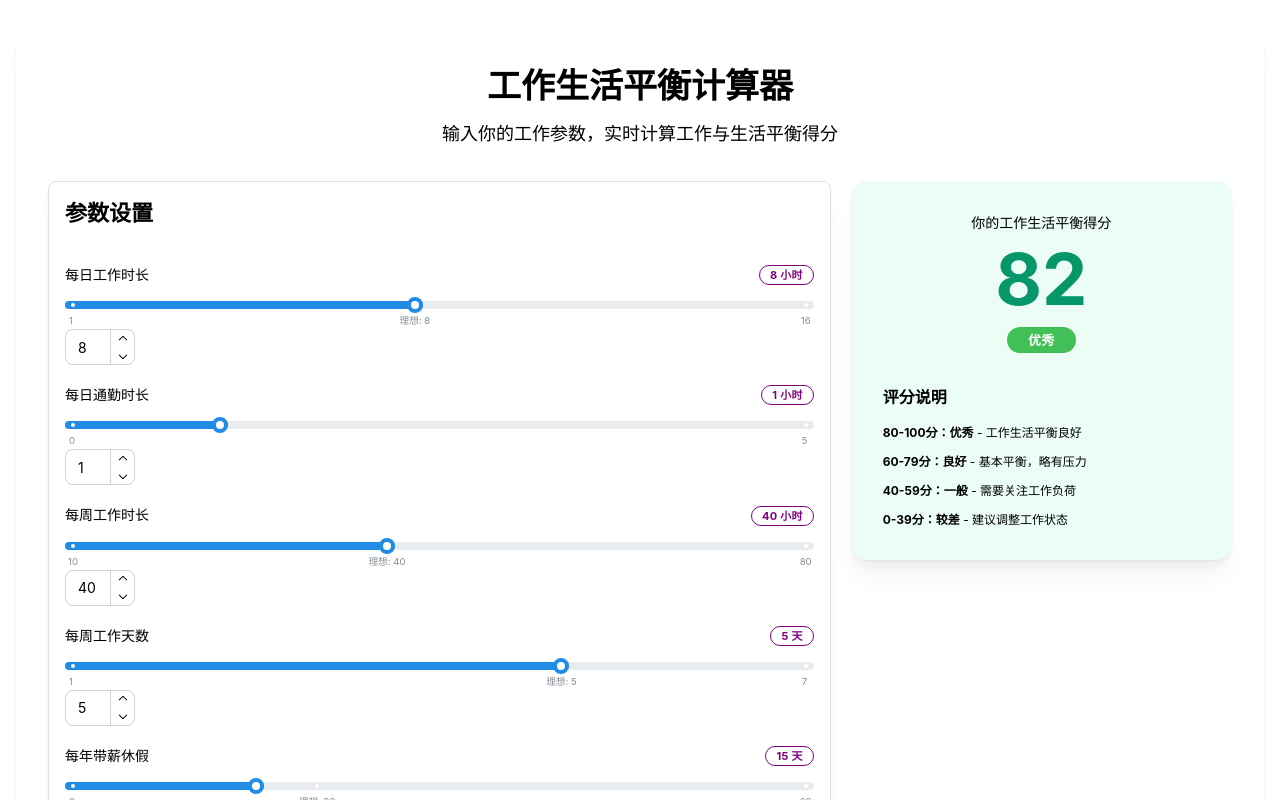
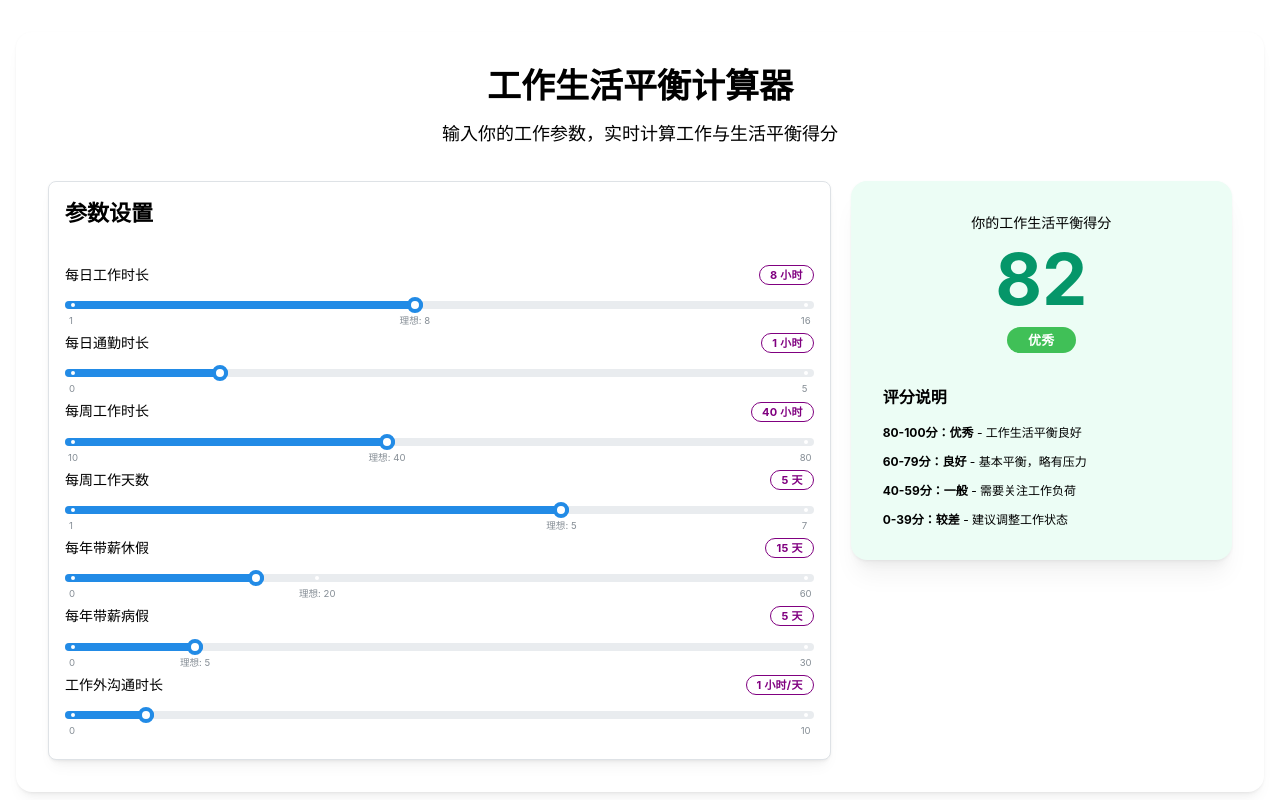
Before and after one commit to guoyunhe/wlb-calc, a React (Vite) app: page / in a window 1280 px wide. Shown: the top 800 px of the page. Built offline with nearby package versions, Linux system fonts and the light colour scheme.

Commit message:
refactor(WBL calculator): remove redundant NumberInput component
simplify the control area by keeping only the Slider for value adjustment, remove the duplicated NumberInput that was grouped with Slider

```diff
--- a/src/components/WLBCalculator.tsx
+++ b/src/components/WLBCalculator.tsx
@@ -4,7 +4,6 @@ import {
   Title,
   Text,
   Slider,
-  NumberInput,
   Group,
   Box,
   Badge,
@@ -90,8 +89,7 @@ export default function WLBCalculator() {
                       {form.values[config.key]} {config.unit}
                     </Badge>
                   </Group>
-                  <Group gap="md" align="center">
-                    <Slider
+                  <Slider
                       {...form.getInputProps(config.key)}
                       min={config.min}
                       max={config.max}
@@ -113,15 +111,6 @@ export default function WLBCalculator() {
                         markLabel: { fontSize: "0.6rem" },
                       }}
                     />
-                    <NumberInput
-                      {...form.getInputProps(config.key)}
-                      min={config.min}
-                      max={config.max}
-                      step={config.step}
-                      w={70}
-                      size="sm"
-                    />
-                  </Group>
                 </Box>
               ))}
             </Paper>
```
